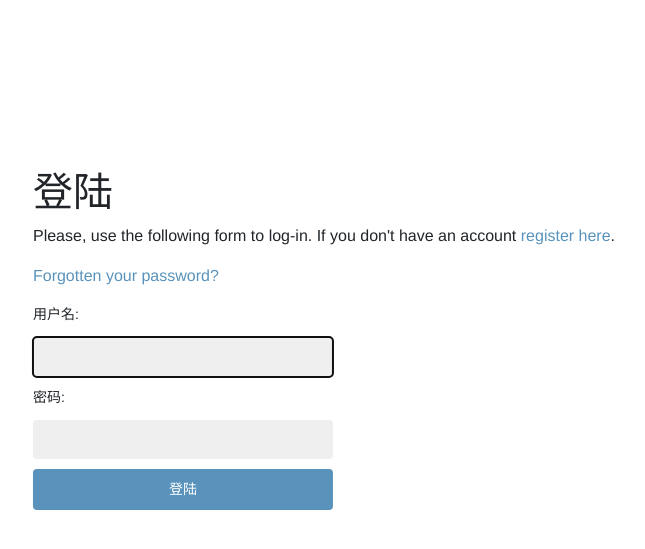
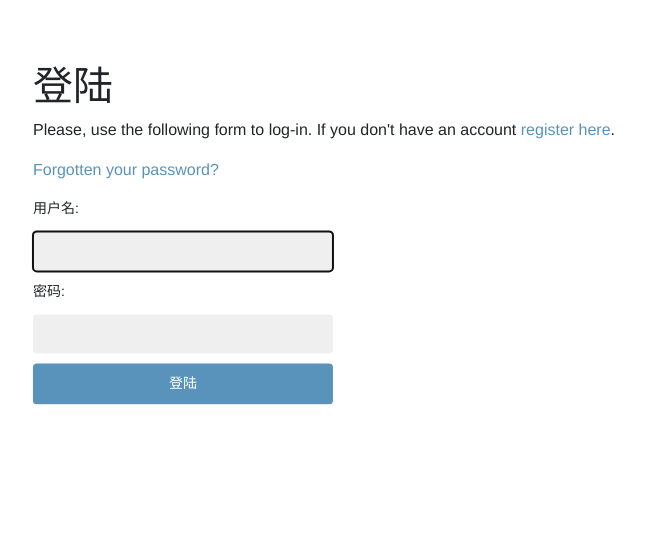
Before and after one commit to NoahGit/myshop, a Django app: page /login/ in a window 1280 px wide. Shown: the part 56-605 px from the top of the page, without its empty margins (316-961 px from the left). Run offline with Django 3.2, Linux system fonts and the light colour scheme; some libraries are stand-ins or nearby versions.

Commit message:
20200317-7.2.5创建购物车视图-bootstrap修改页面样式，和base.css一起使用--html内的设置样式比外面引用的css优先级高-v2

```diff
--- a/shop/templates/registration/login.html
+++ b/shop/templates/registration/login.html
@@ -3,7 +3,7 @@
 {% block title %}登陆{% endblock %}
 
 {% block content %}
-    <div style="position: absolute; top: 50%; left: 50%; transform: translate(-50%, -50%);">
+    <div style="position: absolute; top: 50%; left: 50%; transform: translate(-50%, -80%);">
     <h1>登陆</h1>
     {% if form.errors %}
         <p>
--- a/shop/templates/shop/register.html
+++ b/shop/templates/shop/register.html
@@ -3,6 +3,7 @@
 {% block title %}Create an account{% endblock %}
 
 {% block content %}
+    <div style="position: absolute; top: 50%; left: 50%; transform: translate(-20%, -70%);">
     <h1>Create an account</h1>
     <p>Please, sign up using the following form:</p>
     <form action="." method="post">
@@ -10,4 +11,5 @@
         {% csrf_token %}
         <p><input type="submit" value="Create my account"></p>
     </form>
+    </div>
 {% endblock %}
```
Also changed, not shown: db.sqlite3.
